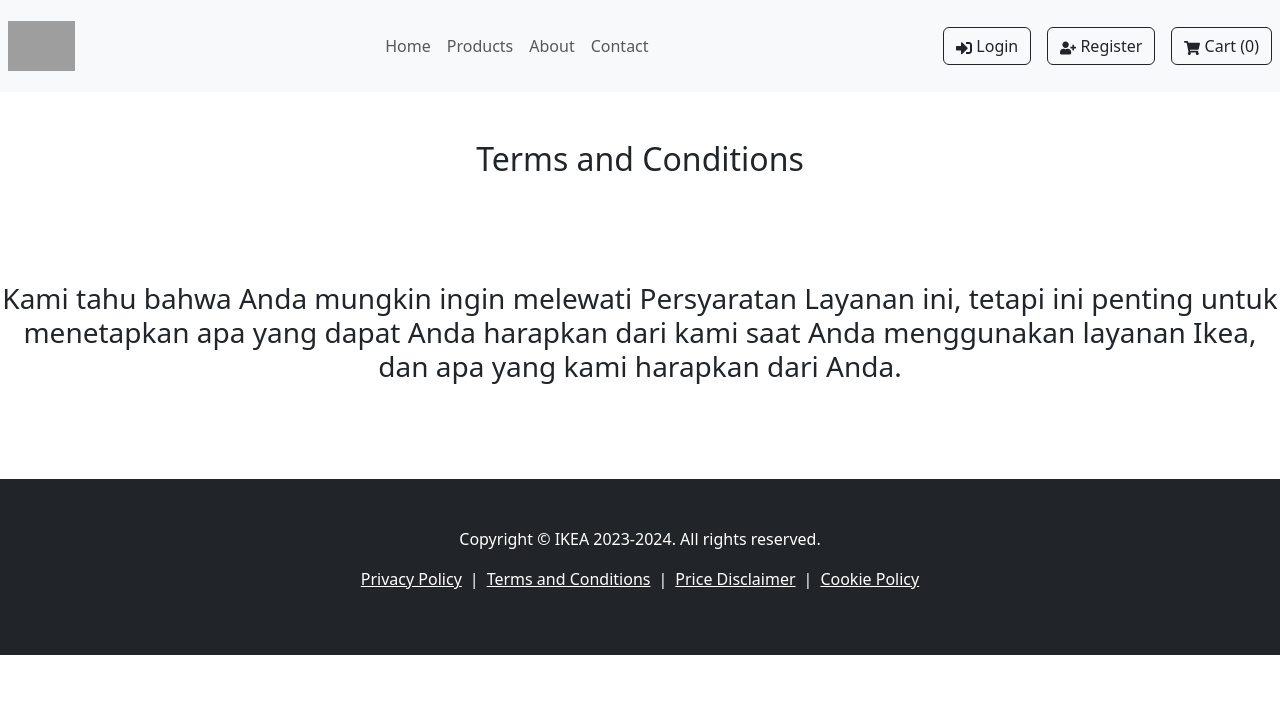
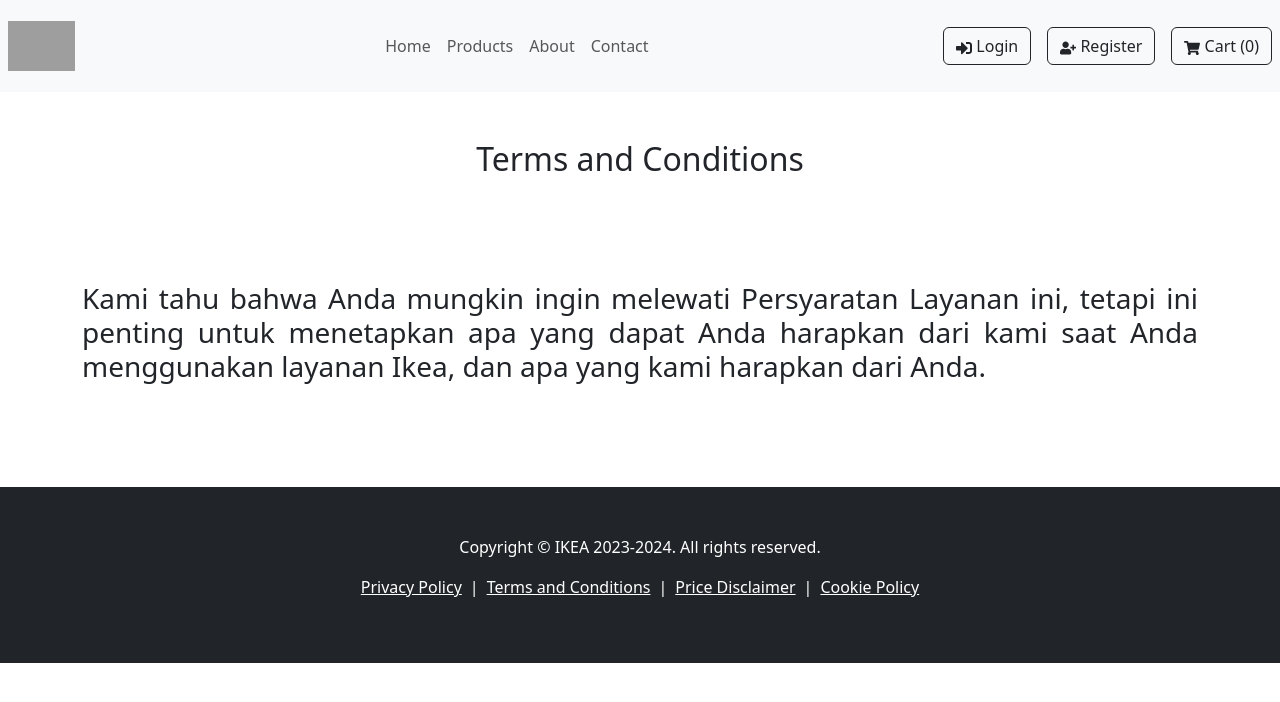
Before and after one commit to zainalsalamun/binar-platinum-frontend, a React (Create React App) app: page /terms in a window 1280 px wide. Shown: the top 702 px of the page. Built offline with nearby package versions, Linux system fonts and the light colour scheme; grey boxes are pictures that could not be loaded; the HTML template or start-up script is replaced by a standard one.

Commit message:
pakai style

```diff
--- a/src/page/Terms.js
+++ b/src/page/Terms.js
@@ -1,20 +1,30 @@
-import React from "react";
+import React from 'react'
 import Footer from '../components/Dashboard/Footer'
 import NavBar from '../components/Dashboard/NavBar'
+import { Container, Row, Col } from 'react-bootstrap'
 
 const Terms = () => {
   return (
     <div>
       <NavBar />
-      <h2 className="col-12 py-5 text-center">Terms and Conditions</h2>
-      <h3 className="col-12 py-5 text-center">
-        Kami tahu bahwa Anda mungkin ingin melewati Persyaratan Layanan ini,
-        tetapi ini penting untuk menetapkan apa yang dapat Anda harapkan dari
-        kami saat Anda menggunakan layanan Ikea, dan apa yang kami harapkan
-        dari Anda.
-      </h3>
+      <Container>
+        <Row>
+          <Col>
+            <h2 className="col-12 py-5 text-center">Terms and Conditions</h2>
+          </Col>
+        </Row>
+        <Row>
+          <Col>
+            <h3 className="col-12 py-5" style={{textAlign:'justify'}}>
+              Kami tahu bahwa Anda mungkin ingin melewati Persyaratan Layanan
+              ini, tetapi ini penting untuk menetapkan apa yang dapat Anda
+              harapkan dari kami saat Anda menggunakan layanan Ikea, dan apa
+              yang kami harapkan dari Anda.
+            </h3>
+          </Col>
+        </Row>
+      </Container>
       <Footer />
-      <h2 />
     </div>
   )
 }
```
